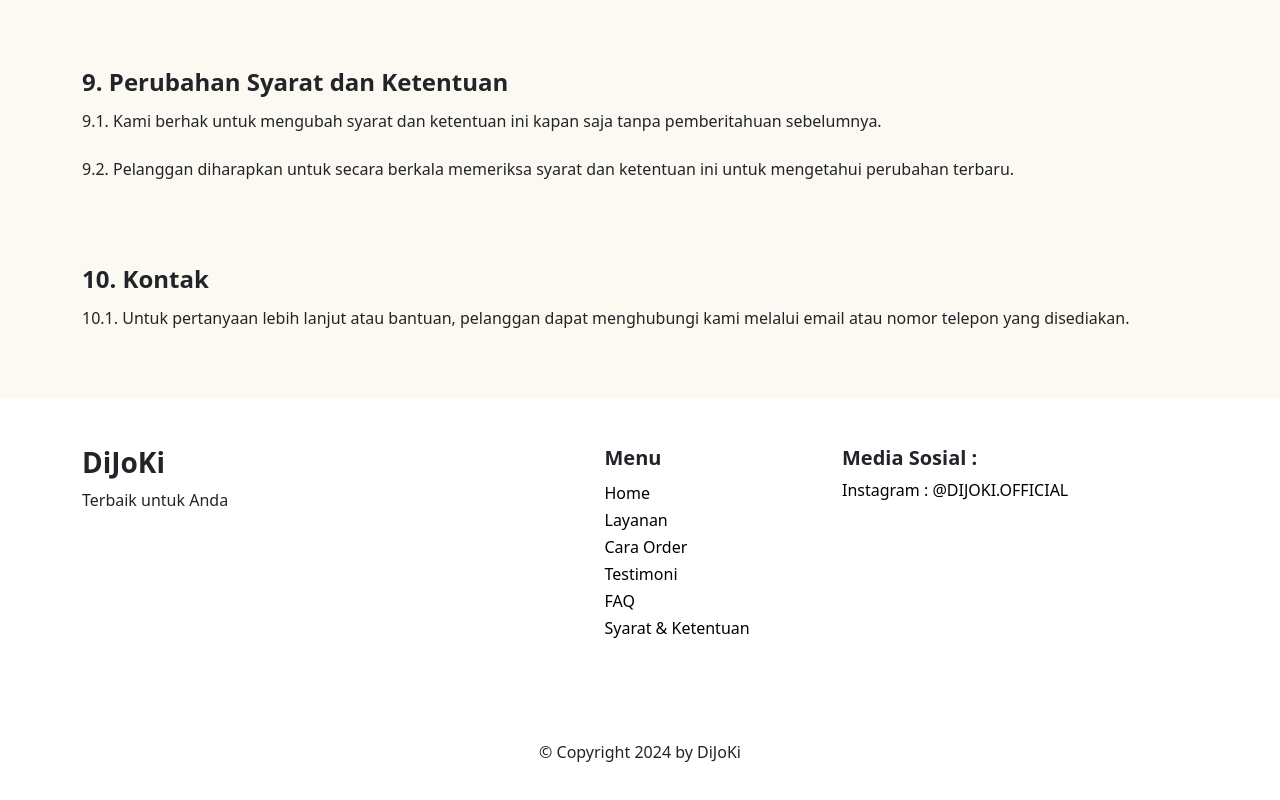
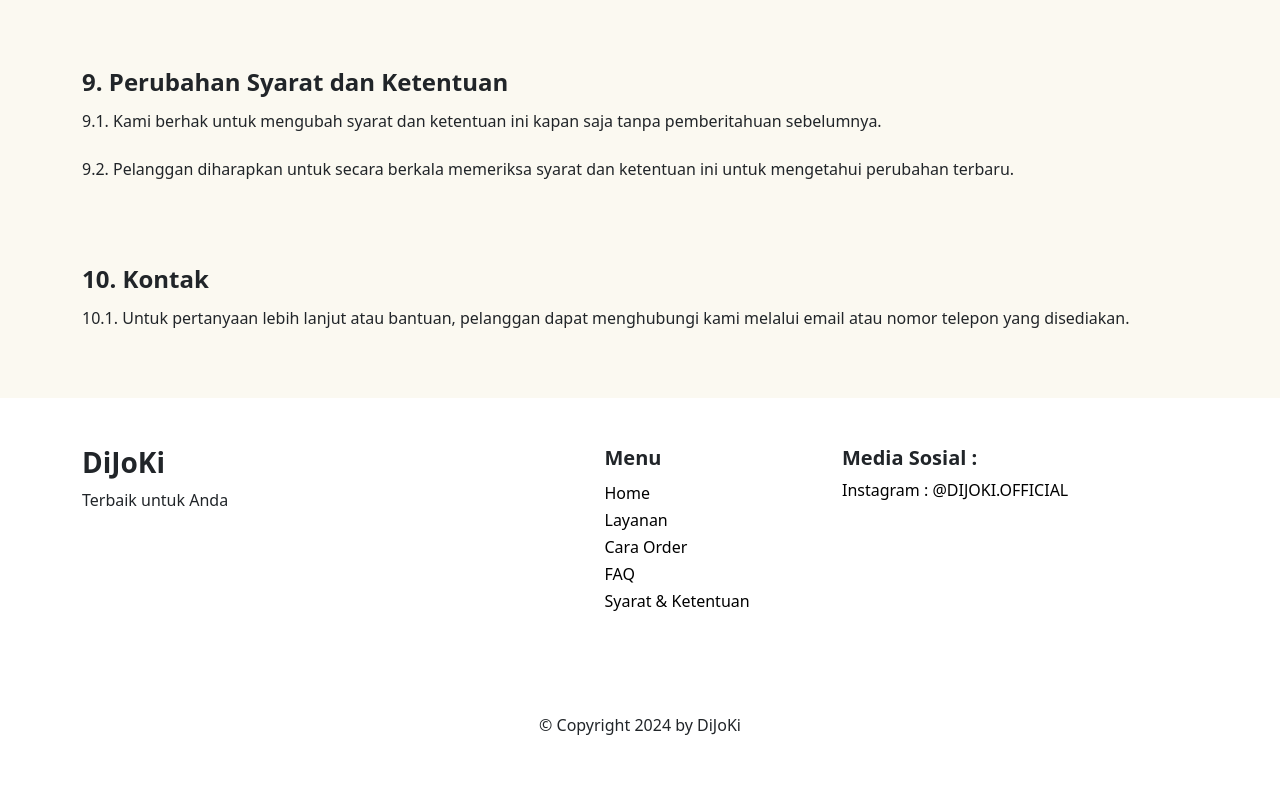
Before and after one commit to Iqbalzxc/avenium-client, a React (Vite) app: page /syarat-ketentuan in a window 1280 px wide. Shown: the part 1800-2600 px from the top of the page. Built offline with nearby package versions, Linux system fonts and the light colour scheme.

Commit message:
remove footer menu testimoni

```diff
--- a/src/components/FooterKomponen.jsx
+++ b/src/components/FooterKomponen.jsx
@@ -21,7 +21,6 @@ const FooterKomponen = () => {
           <Link to="">Home</Link>
           <Link to="layanan">Layanan</Link>
           <Link to="cara-order">Cara Order</Link>
-          <Link to="testimoni">Testimoni</Link>
           <Link to="faq">FAQ</Link>
           <Link to="syarat-ketentuan">Syarat & Ketentuan</Link>
           </Col>
```
